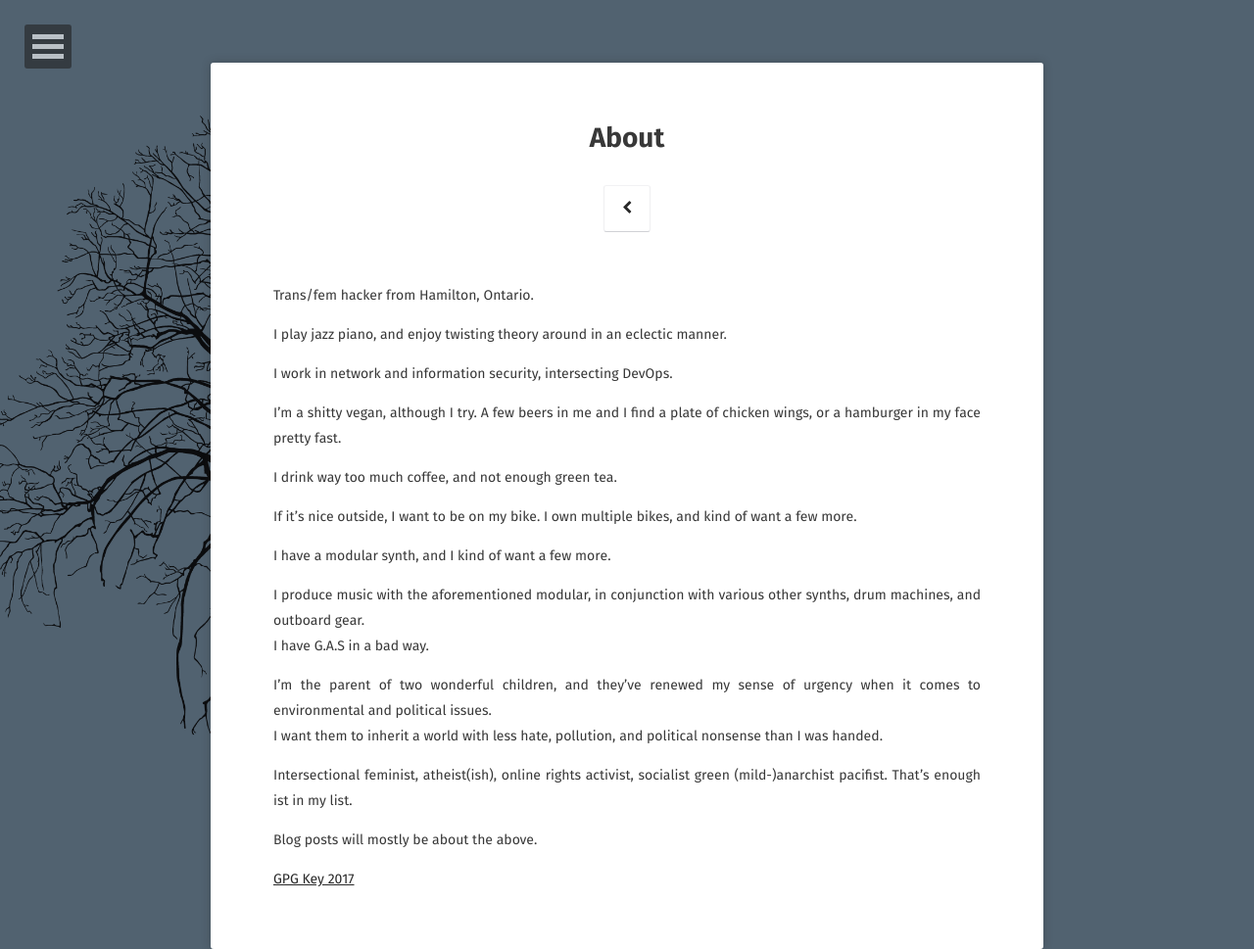
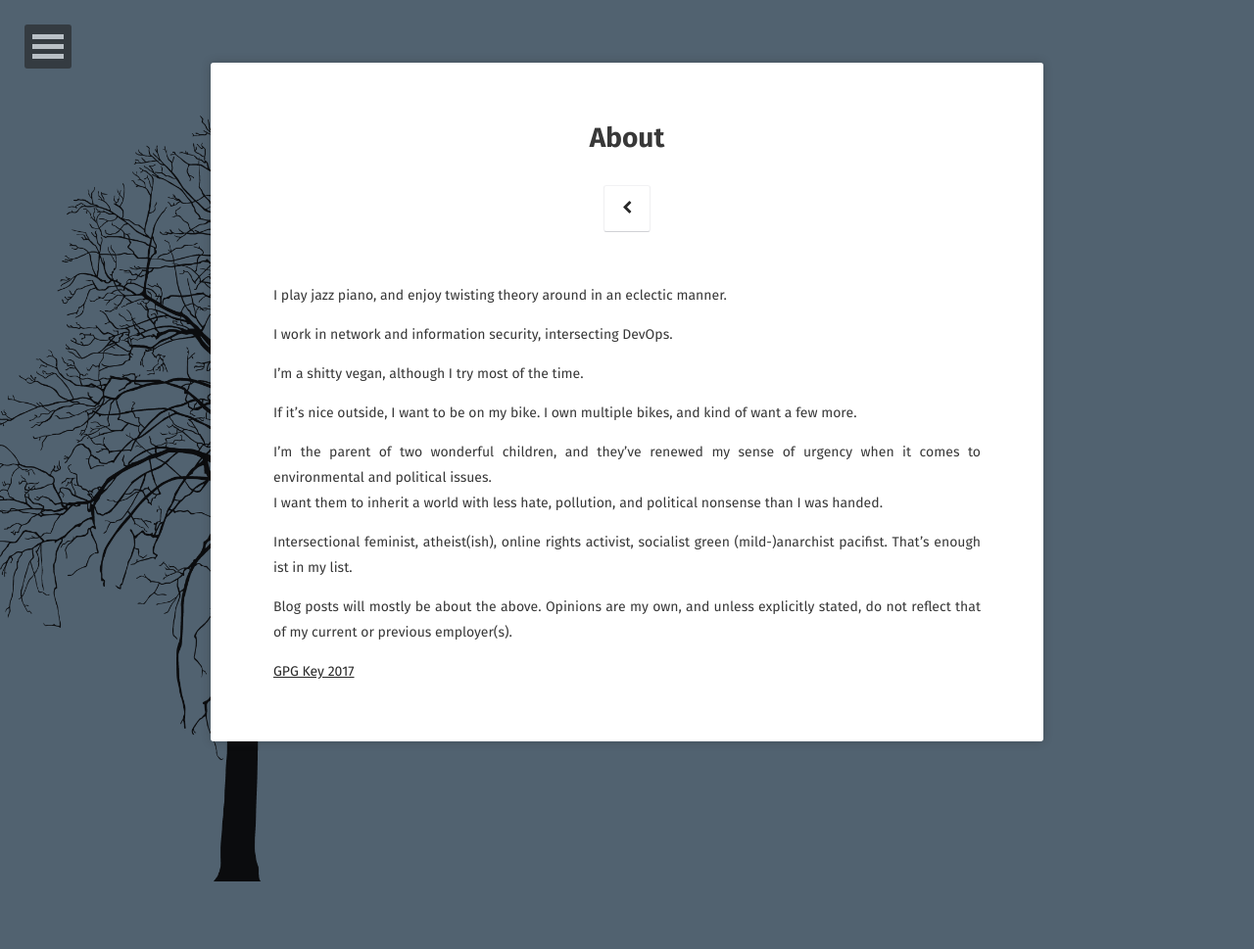
Before and after one commit to spurgelaurels/daphne-reed.io, a Jekyll site: the page built from about/index.md, in a window 1280 px wide. Shown: the whole page at 98% size. Built offline with Jekyll 4.4.1, drawn with Linux system fonts in a browser that asks for light colours; some web fonts are replaced; comment, search, counter and statistics services are not loaded.

Commit message:
Updated about page

```diff
--- a/about/index.md
+++ b/about/index.md
@@ -4,22 +4,13 @@ title: About
 permalink: /about/
 ---
 
-Trans/fem hacker from Hamilton, Ontario.
-
 I play jazz piano, and enjoy twisting theory around in an eclectic manner.
 
 I work in network and information security, intersecting DevOps.
 
-I'm a shitty vegan, although I try.  A few beers in me and I find a plate of chicken wings, or a hamburger in my face pretty fast.
-
-I drink way too much coffee, and not enough green tea.
+I'm a shitty vegan, although I try most of the time.
 
 If it's nice outside, I want to be on my bike.  I own multiple bikes, and kind of want a few more.
-
-I have a modular synth, and I kind of want a few more.
-
-I produce music with the aforementioned modular, in conjunction with various other synths, drum machines, and outboard gear.
-I have G.A.S in a bad way.
 
 I'm the parent of two wonderful children, and they've renewed my sense of urgency when it comes to environmental and political issues.
 I want them to inherit a world with less hate, pollution, and political nonsense than I was handed.
@@ -27,9 +18,7 @@ I want them to inherit a world with less hate, pollution, and political nonsense
 Intersectional feminist, atheist(ish), online rights activist, socialist green (mild-)anarchist pacifist.  That's enough ist in my list.
 
 
-Blog posts will mostly be about the above.
-
-
+Blog posts will mostly be about the above. Opinions are my own, and unless explicitly stated, do not reflect that of my current or previous employer(s).
 
 
 [GPG Key 2017](/assets/files/DaphneReedPub.key)
```
